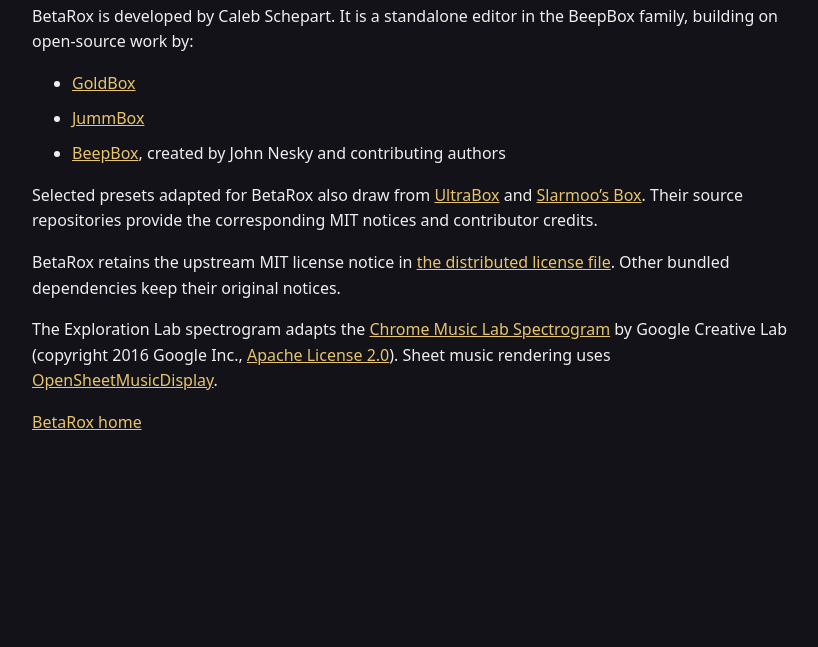
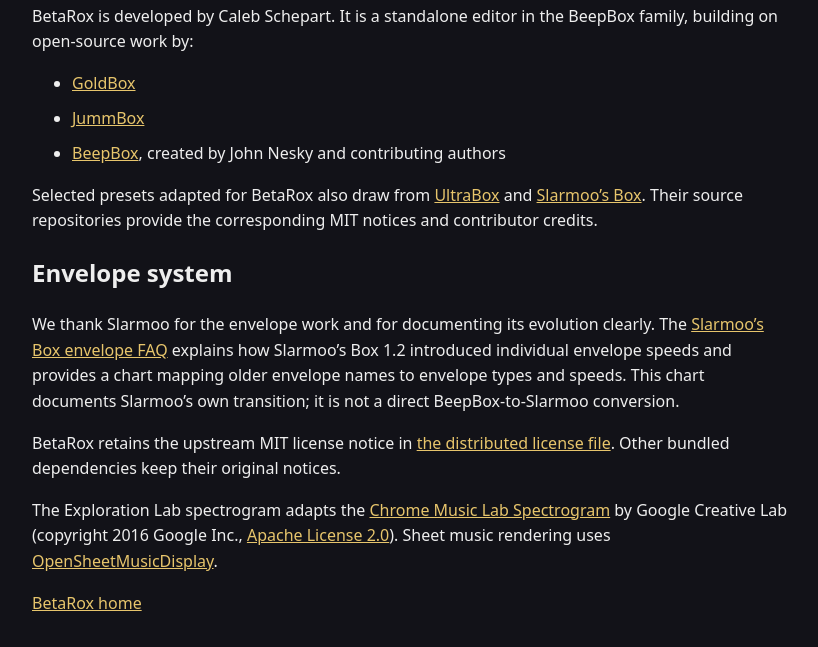
Before and after one commit to zmisterzmaestro/BetaRox-Box, a website: page site/credits/index.html in a window 1280 px wide. Shown: the part 109-756 px from the top of the page, without its empty margins (228-1046 px from the left). Drawn offline with Linux system fonts and the light colour scheme.

Commit message:
Document Slarmoo envelope attribution

```diff
--- a/site/credits/index.html
+++ b/site/credits/index.html
@@ -4,6 +4,8 @@
 <p>BetaRox is developed by Caleb Schepart. It is a standalone editor in the BeepBox family, building on open-source work by:</p>
 <ul><li><a href="https://github.com/AurySystem/goldbox">GoldBox</a></li><li><a href="https://jummbus.bitbucket.io/">JummBox</a></li><li><a href="https://www.beepbox.co/">BeepBox</a>, created by John Nesky and contributing authors</li></ul>
 <p>Selected presets adapted for BetaRox also draw from <a href="https://github.com/ultraabox/ultrabox_typescript">UltraBox</a> and <a href="https://github.com/slarmoo/slarmoosbox">Slarmoo’s Box</a>. Their source repositories provide the corresponding MIT notices and contributor credits.</p>
+<h2>Envelope system</h2>
+<p>We thank Slarmoo for the envelope work and for documenting its evolution clearly. The <a href="https://box.slarmoo.com/website/faq#what-happened-to-the-envelopes">Slarmoo’s Box envelope FAQ</a> explains how Slarmoo’s Box 1.2 introduced individual envelope speeds and provides a chart mapping older envelope names to envelope types and speeds. This chart documents Slarmoo’s own transition; it is not a direct BeepBox-to-Slarmoo conversion.</p>
 <p>BetaRox retains the upstream MIT license notice in <a href="/licenses/GoldBox-MIT.txt">the distributed license file</a>. Other bundled dependencies keep their original notices.</p>
 <p>The Exploration Lab spectrogram adapts the <a href="https://github.com/googlecreativelab/chrome-music-lab/tree/master/spectrogram">Chrome Music Lab Spectrogram</a> by Google Creative Lab (copyright 2016 Google Inc., <a href="/editor/player/licenses/Chrome-Music-Lab.txt">Apache License 2.0</a>). Sheet music rendering uses <a href="https://opensheetmusicdisplay.org/">OpenSheetMusicDisplay</a>.</p>
 <p><a href="/">BetaRox home</a></p></main></body></html>
```
